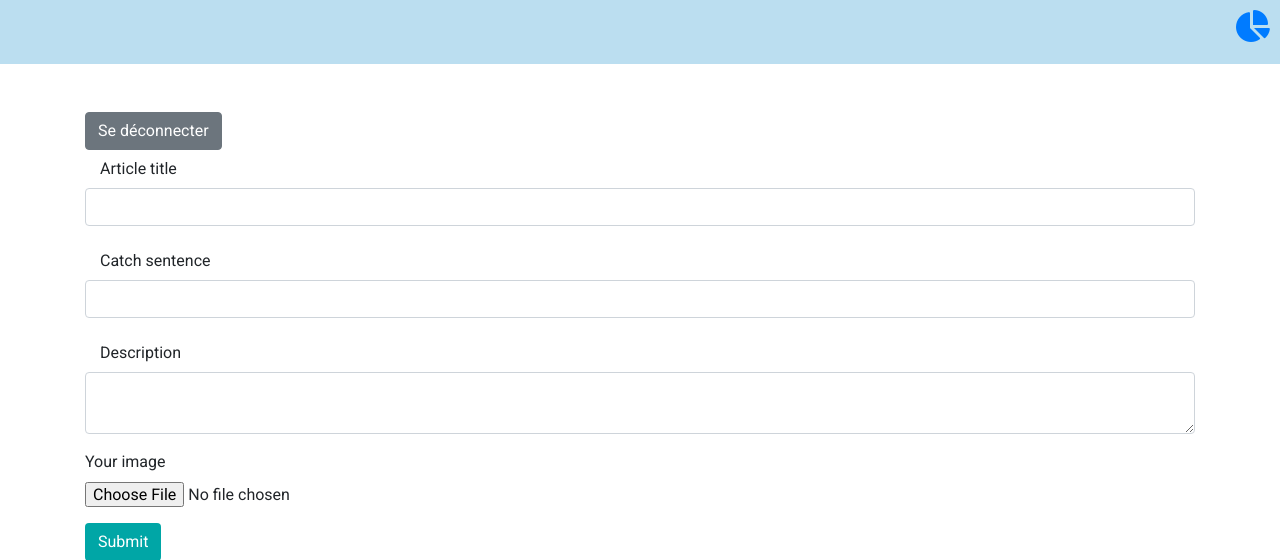
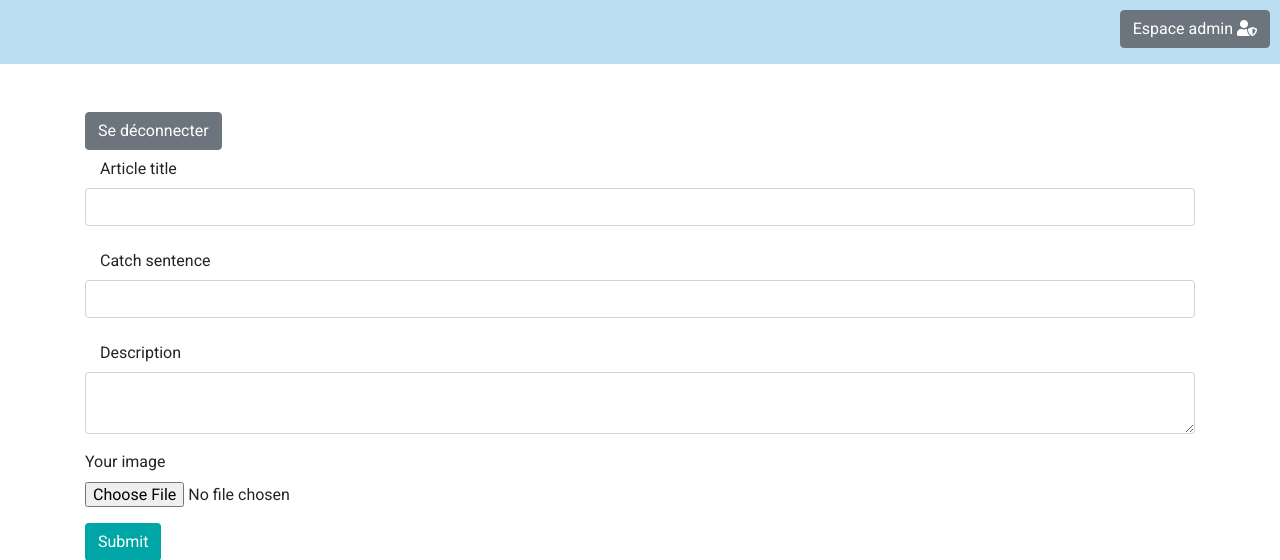
Before and after one commit to thomgo/blogMVC, a PHP site: page /vue/admin/dashboardVue.php in a window 1280 px wide. Shown: the top 560 px of the page. Run offline with PHP 8.4, Linux system fonts and the light colour scheme; data that the repository does not hold is empty; some libraries are stand-ins or nearby versions.

Commit message:
add style on admin button

```diff
--- a/vue/template/header.php
+++ b/vue/template/header.php
@@ -15,8 +15,7 @@
         <link rel="stylesheet" href="../../css/main.css">
         <link href="https://fonts.googleapis.com/css?family=Josefin+Sans|Roboto" rel="stylesheet">
         <script src="js/vendor/modernizr-2.8.3.min.js"></script>
-        <script src="https://use.fontawesome.com/f6b12a6975.js"></script>
-
+        <link rel="stylesheet" href="https://use.fontawesome.com/releases/v5.8.2/css/all.css" integrity="sha384-oS3vJWv+0UjzBfQzYUhtDYW+Pj2yciDJxpsK1OYPAYjqT085Qq/1cq5FLXAZQ7Ay" crossorigin="anonymous">
     </head>
     <body>
       <div class="jumbotron jumbotron-fluid text-center py-4 mb-5 backgroundLight" id="headerJumbo">
@@ -24,7 +23,8 @@
           <h1 class="display-4"><?php echo $site_information["main_title"]; ?></h1>
           <p class="lead"><?php echo $site_information["catcher"]; ?></p>
         </header>
-        <a href="../controleur/admin/login.php" id="login">
-          <i class="fa fa-pie-chart fa-2x" aria-hidden="true"></i>
+        <a class="btn btn-secondary" href="../controleur/admin/login.php" id="login">
+          Espace admin
+          <i class="fas fa-user-shield"></i>
         </a>
       </div>
```
Also changed, not shown: vue/indexVue.php (+7 -5 lines).
